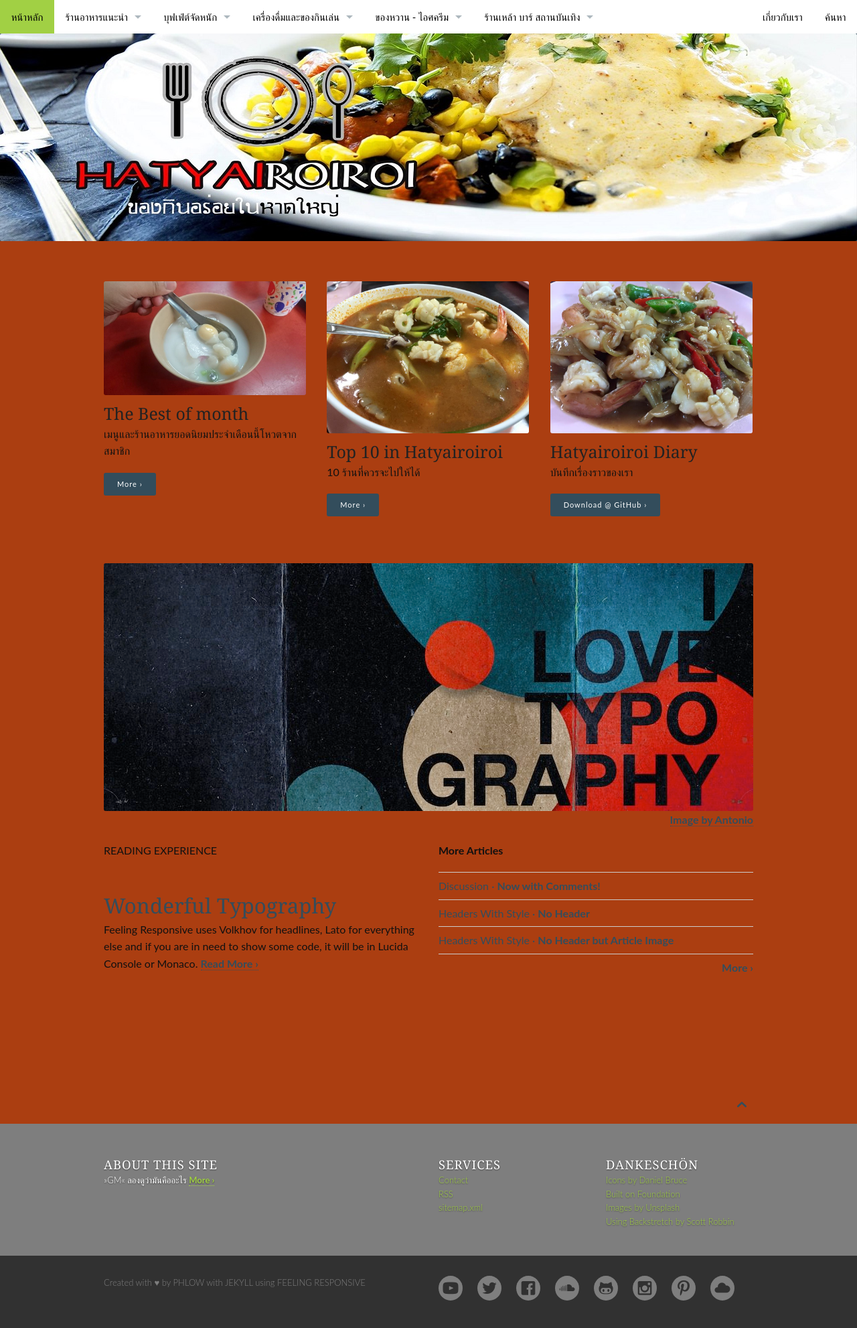
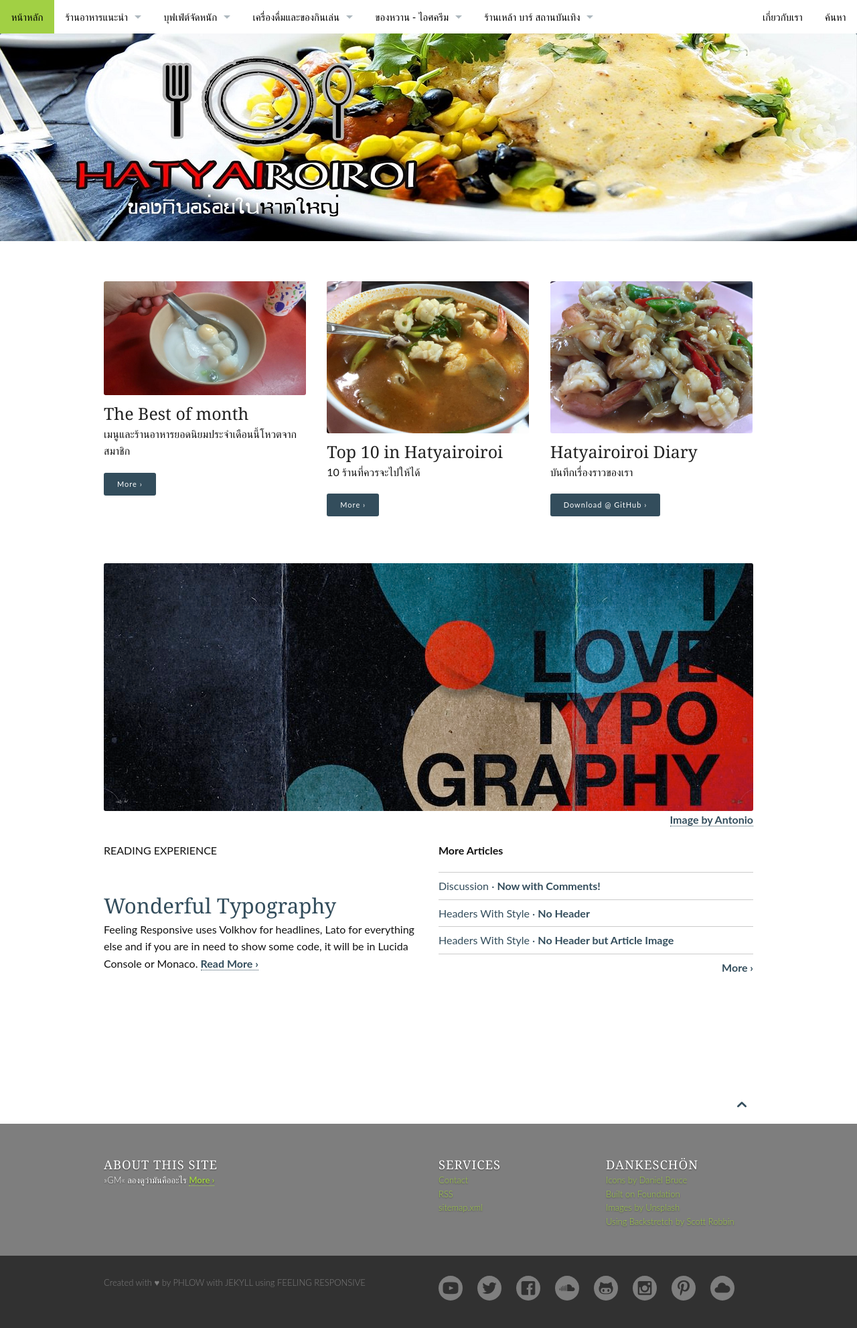
Before and after one commit to hatyairoiroi/hatyairoiroi.github.io, a Jekyll site: the page built from index.md, in a window 1280 px wide. Shown: the whole page at 67% size. Built offline with Jekyll 4.4.1, drawn with Linux system fonts in a browser that asks for light colours.

Commit message:
Update _02_settings_colors.scss

```diff
--- a/_sass/_02_settings_colors.scss
+++ b/_sass/_02_settings_colors.scss
@@ -17,7 +17,7 @@
 
 $text-color:       	#111;
 $body-font-color: 	$text-color;
-$body-bg: 			#AB3E11;
+$body-bg: 			#FFFFFF;
 
 
 
```
